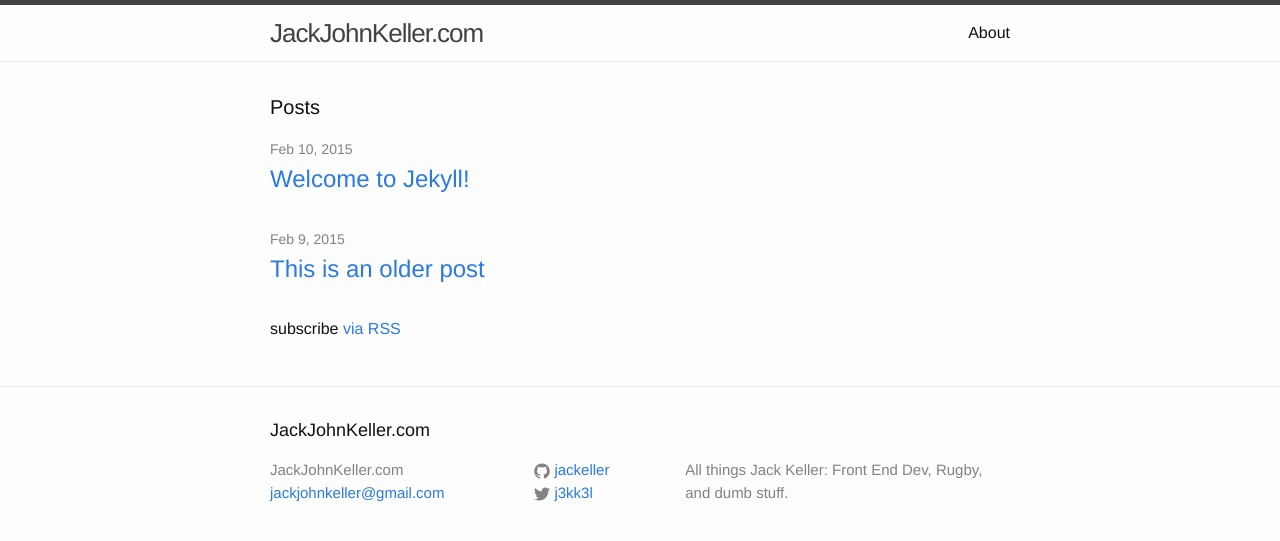
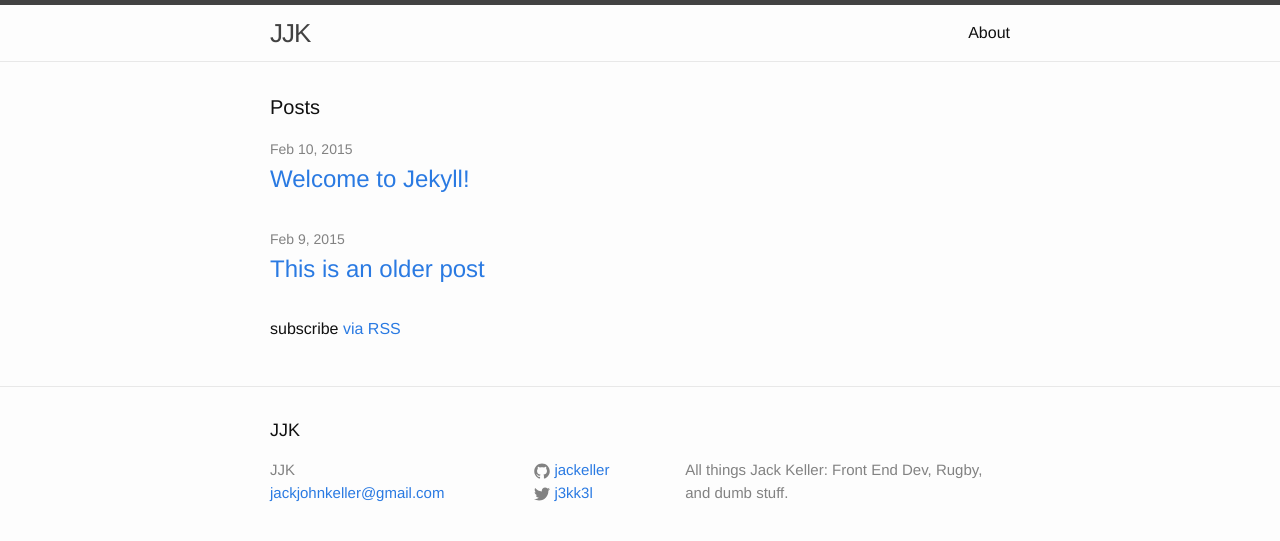
Before and after one commit to jackeller/jackeller.github.io, a Jekyll site: the page built from index.html, in a window 1280 px wide. Shown: the top 541 px of the page. Built offline with Jekyll 4.4.1, drawn with Linux system fonts in a browser that asks for light colours.

Commit message:
adding nyancat favicon

```diff
--- a/_config.yml
+++ b/_config.yml
@@ -1,5 +1,5 @@
 # Site settings
-title: JackJohnKeller.com
+title: JJK
 email: jackjohnkeller@gmail.com
 description: > # this means to ignore newlines until "baseurl:"
   All things Jack Keller:  Front End Dev, Rugby, and dumb stuff.
```
Also changed, not shown: favicon.ico (added).
